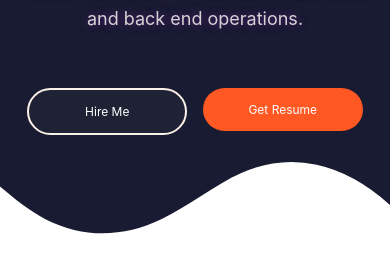
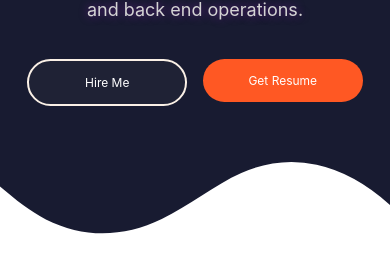
Before and after one commit to goldenhouse0601/luckyboss-portfolio-, a React (Create React App) app: page / in a window 390 px wide. Shown: the part 682-938 px from the top of the page. Built offline with nearby package versions, Linux system fonts and the light colour scheme.

Commit message:
padding change

```diff
--- a/src/pages/Frontpage.css
+++ b/src/pages/Frontpage.css
@@ -166,7 +166,6 @@
   .profile-options {
     z-index: 10;
     position: relative;
-    padding: 20px 0 63px 0 !important;
   }
 }
 @media screen and (min-width: 1024px) {
@@ -242,7 +241,7 @@
     text-align: center;
   }
   .profile-options {
-    padding-bottom: 50px;
+    padding-bottom: 100px;
   }
 }
 @media screen and (max-width: 480px) {
--- a/src/pages/components/SvgBackground.css
+++ b/src/pages/components/SvgBackground.css
@@ -31,7 +31,7 @@
 }
 @media screen and (max-width: 810px) {
   .custom-shape-divider-bottom-1671001171 {
-    bottom: -112px;
+    bottom: -113px;
   }
 }
 @media screen and (max-width: 480px) {
```
